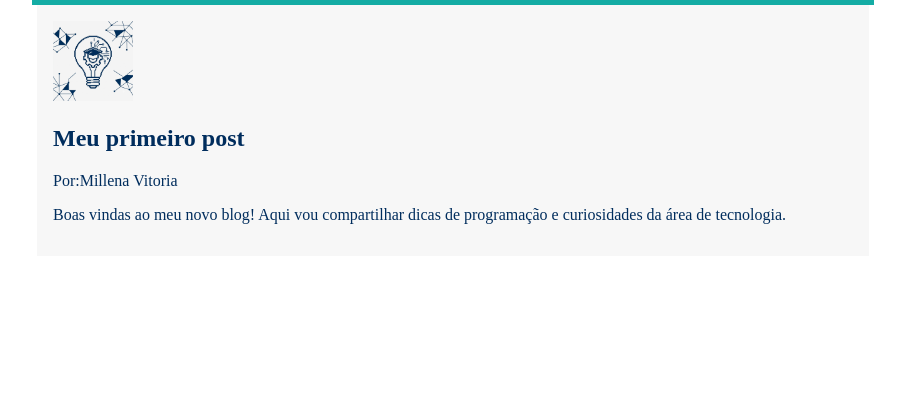
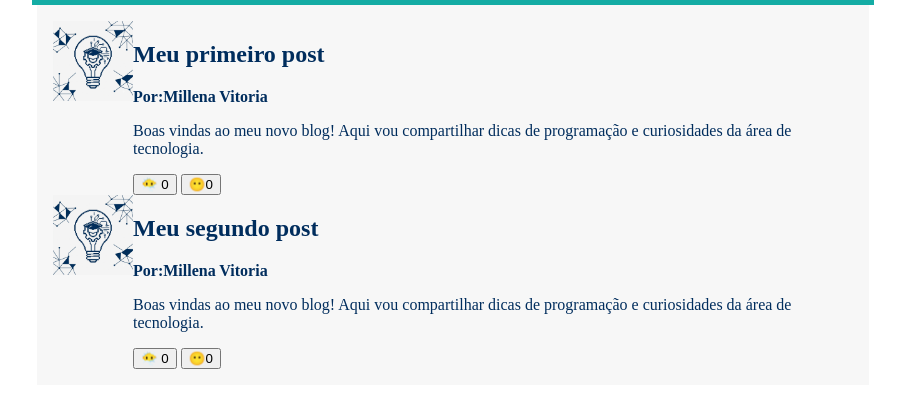
Before and after one commit to millenanunessilva-maker/meu-primeiro-site, a plain HTML site: page index.html in a window 1280 px wide. Shown: the part 159-566 px from the top of the page, without its empty margins (187-1092 px from the left). Drawn offline with Linux system fonts and the light colour scheme.

Commit message:
Add files via upload

```diff
--- a/index.html
+++ b/index.html
@@ -21,11 +21,22 @@
             max-width: 800px;
             margin: 0 auto;
             padding: 16px;
+
          }
+         article{
+            display: flex;
+         }
+
          img{
             width: 80px;
             height: 80px;
          }
+         .artigo-autor {
+            font-weight: bold;
+         }
+
+
+
       </style>
    </head>
    <body>
@@ -34,15 +45,60 @@
          <p>Vou compartilhar conhecimentos sobre tecnologia e programação </p>
       </header>
          <main>
+            <article>
                <img src="imagem-blog.png" alt="Ícone em pixel
                art para blog de tecnologia e educação. Uma lâmpada estilizada centralizada contém um chapéu de formatura
                integrado a uma engrenagem e circuitos eletrônicos. O fundo é cinza claro (#F7F7F7) com conexões de rede abstratas, e todos
                os elementos visuais são desenhados em azul escuro (#002D5D).">
+               <div>
+
                   <h2>Meu primeiro post</h2>
-            <p>Por:Millena Vitoria</p>
+                  <p class="artigo-autor" >Por:Millena Vitoria</p>
                   <p>Boas vindas ao meu novo blog! Aqui vou
                      compartilhar dicas de programação e curiosidades
                      da área de tecnologia. </p>
+                     <button>😶‍🌫️ <span>0</span></button>
+                     <button>😶<span>0</span></button>
+                  </div>
+            </article>
+            <article>
+               <img src="imagem-blog.png" alt="Ícone em pixel
+               art para blog de tecnologia e educação. Uma lâmpada estilizada centralizada contém um chapéu de formatura
+               integrado a uma engrenagem e circuitos eletrônicos. O fundo é cinza claro (#F7F7F7) com conexões de rede abstratas, e todos
+               os elementos visuais são desenhados em azul escuro (#002D5D).">
+               <div>
+
+                  <h2>Meu segundo post</h2>
+                  <p class="artigo-autor" >Por:Millena Vitoria</p>
+                  <p>Boas vindas ao meu novo blog! Aqui vou
+                     compartilhar dicas de programação e curiosidades
+                     da área de tecnologia. </p>
+                     <button>😶‍🌫️ <span>0</span></button>
+                     <button>😶<span>0</span></button>
+                  </div>
+               </article>
             </main>
    </body>
+   <script>
+      const botoes = document.querySelectorAll("button");
+
+      botoes.forEach(function(botao){
+         let curtiu = false;
+         botao.addEventListener("click",botaoClicado);
+         function botaoClicado(){
+            console.log("fui clicado");
+            let texto = botao.querySelector("span");
+            if(curtiu === false){
+               texto.textContent++;
+               curtiu = true;
+            }else{
+             texto.textContent--;
+             curtiu - false;
+            }
+         }
+
+      })
+
+
+   </script>
  </html>
```
Lines whose indentation alone changed are shown as unchanged.
